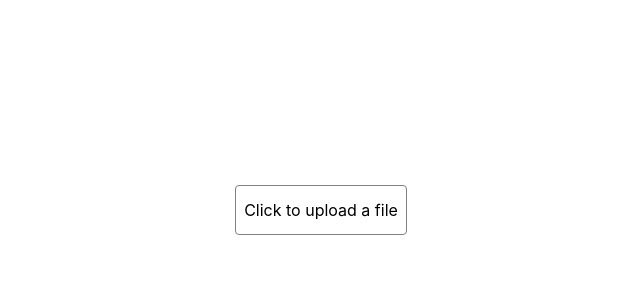
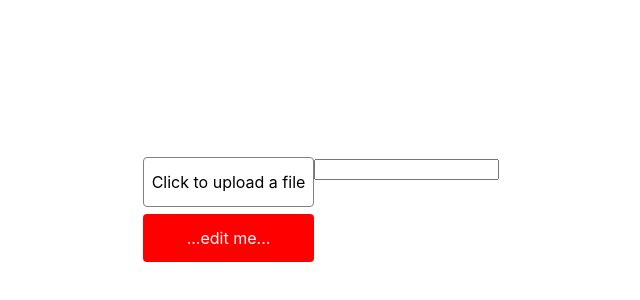
Before and after one commit to Devband777/openai, a React (Create React App) app: page / in a window 1280 px wide. Shown: the part 190-490 px from the top of the page, without its empty margins (319-959 px from the left). Built offline with nearby package versions, Linux system fonts and the light colour scheme.

Commit message:
Add button component

```diff
--- a/src/App.js
+++ b/src/App.js
@@ -1,10 +1,19 @@
 import Input from './components/Input'
+import Button from './components/Button'
 import './App.scss'
 
 function App() {
   return (
     <div className="App">
-      <Input />
+      <div className='App-left'>
+        <Input />
+        <Button />
+      </div>
+      <div className='App-right'>
+        <input type='textarea'>
+
+        </input>
+      </div>
     </div>
   );
 }
--- a/src/App.scss
+++ b/src/App.scss
@@ -1,5 +1,14 @@
 .App {
+  display: flex;
+  &-left {
+    display: flex;
+    flex-direction: column;
+    gap: 8px;
+  }
 
+  &-right {
+
+  }
 }
 
 body {
--- a/src/components/Button/index.js
+++ b/src/components/Button/index.js
@@ -0,0 +1,11 @@
+import './style.scss'
+
+function Button ({
+    text="...edit me..."
+}) {
+    return (<div className="button">
+        {text}
+    </div>)
+}
+
+export default Button
--- a/src/components/Button/style.scss
+++ b/src/components/Button/style.scss
@@ -0,0 +1,7 @@
+.button {
+    border-radius: 4px;
+    background-color: red;
+    color: white;
+    padding: 14px 4px;
+    text-align: center;
+}
--- a/src/components/Input/style.scss
+++ b/src/components/Input/style.scss
@@ -1,4 +1,6 @@
 .input {
+   padding: 14px 0px;
+   width: 100%;
     label {
         cursor: pointer;
         border: 1px solid gray;
```
